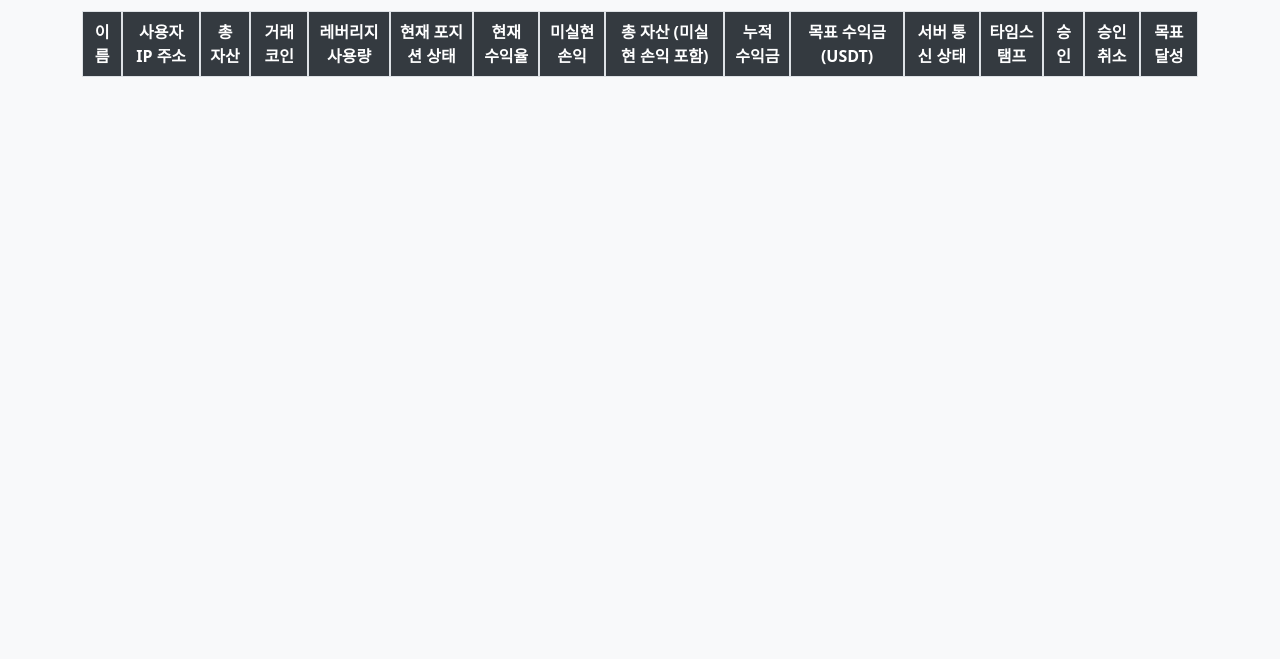
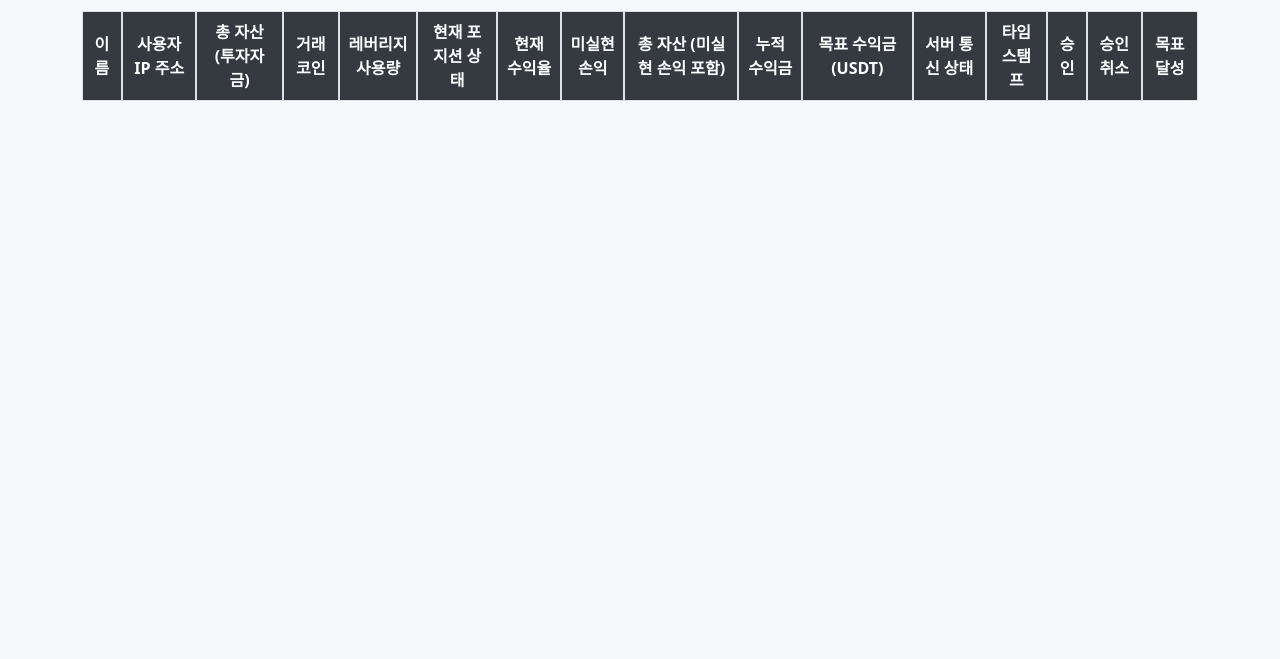
Before and after one commit to sinaid-84/ubuntu_server, a website: page public/dashboard.html in a window 1280 px wide. Shown: the part 141-800 px from the top of the page. Drawn offline with nearby package versions, Linux system fonts and the light colour scheme; no server answers; a small style sheet from the web is missing.

Commit message:
Update dashboard.html

```diff
--- a/public/dashboard.html
+++ b/public/dashboard.html
@@ -30,7 +30,7 @@
       <tr>
         <th>이름</th>
         <th>사용자 IP 주소</th>
-        <th>총 자산 </th>
+        <th>총 자산(투자자금)</th>
         <th>거래 코인</th>
         <th>레버리지 사용량</th>
         <th>현재 포지션 상태</th>
```
